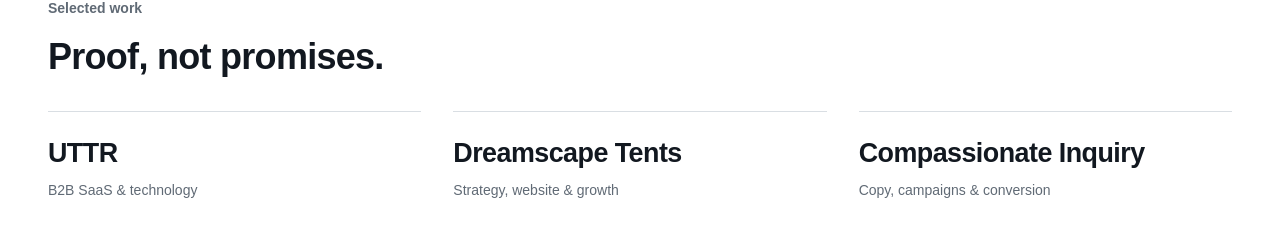
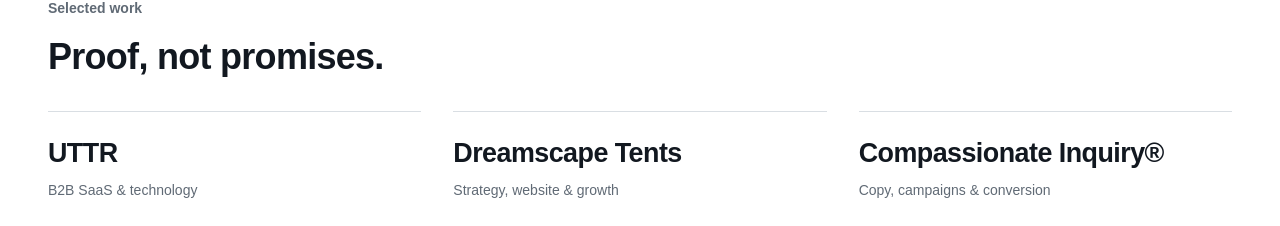
Before and after one commit to andeegee/andygood.me, a Next.js app: page / in a window 1280 px wide. Shown: the part 2194-2420 px from the top of the page. Built offline with nearby package versions, Linux system fonts and the light colour scheme; a web font is replaced by a local one.

Commit message:
Update name

```diff
--- a/src/app/page.tsx
+++ b/src/app/page.tsx
@@ -68,7 +68,7 @@
     copy: "Led content strategy and digital marketing, designed and built the website, strengthened the company’s digital presence and helped secure contracts with Vinpearl Resort & Golf and TUI Blue.",
   },
   {
-    name: "Compassionate Inquiry",
+    name: "Compassionate Inquiry®",
     category: "Copy, campaigns & conversion",
     copy: "Campaign and lifecycle email, landing-page and marketing copy translating complex trauma-informed ideas into clear, human communication without flattening the nuance.",
   },
```
